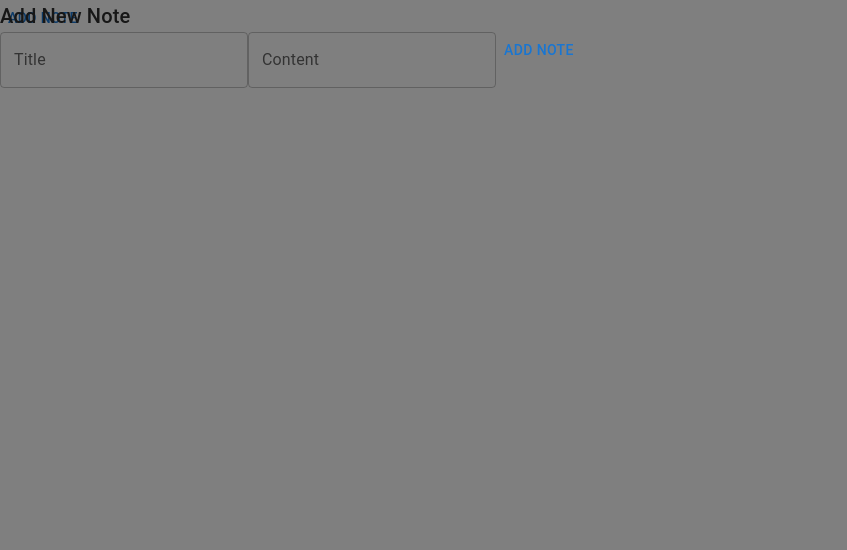
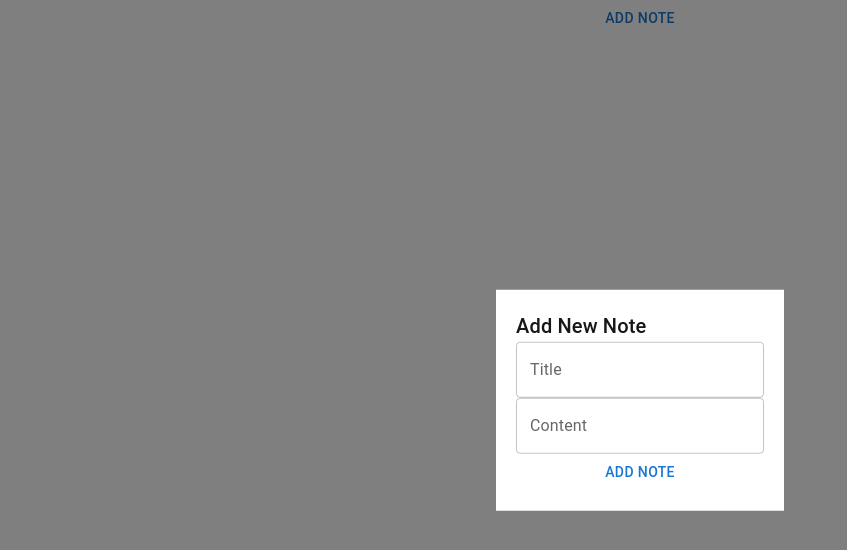
Before and after one commit to vwalker04/web-crud, a Next.js app: page / in a window 1280 px wide. Both pictures are taken after a click on the button "ADD NOTE". Shown: the top 550 px of the page, without its empty margins (0-847 px from the left). Built offline with nearby package versions, Linux system fonts and the light colour scheme.

Commit message:
Add edit modal and styling

```diff
--- /dev/null
+++ b/app/components/EditNotesModal.tsx
@@ -0,0 +1,63 @@
+import { useState } from "react"
+import { Note, NOTES_KEY } from "../page"
+import { Modal, Box, Typography, TextField, Button } from "@mui/material"
+import Grid from '@mui/material/Grid2'
+import { v4 as uuidv4 } from 'uuid'
+import { useRouter } from "next/navigation"
+
+const EditNotesModal = ({ open, handleClose }: { open: boolean, handleClose: () => void }) => {
+    const [title, setTitle] = useState<string>("")
+    const [content, setContent] = useState<string>("")
+    const router = useRouter()
+
+    const handleNewNote = () => {
+        const rawNotes = localStorage.getItem(NOTES_KEY)
+        try {
+            const foundNotes: Note[] = rawNotes ? JSON.parse(rawNotes) : []
+            const newNote: Note = {
+                id: uuidv4(),
+                title: title,
+                content: content,
+                createdTime: new Date().toISOString()
+            }
+            foundNotes.push(newNote)
+            localStorage.setItem(NOTES_KEY, JSON.stringify(foundNotes))
+            router.back()
+        } catch (e: unknown) {
+            console.error(e)
+        } finally {
+            handleClose();
+        }
+    }
+
+    return (
+        <Modal
+            open={open}
+            onClose={handleClose}
+        >
+            <Grid gap={2} {...styles.container}>
+                <Typography variant="h6">Edit Note</Typography>
+                <TextField label="Title" value={title} onChange={(e: React.ChangeEvent<HTMLInputElement>) => setTitle(e.target.value)} />
+                <TextField label="Content" value={content} onChange={(e: React.ChangeEvent<HTMLInputElement>) => setContent(e.target.value)} />
+                <Button onClick={handleNewNote}>Add Note</Button>
+            </Grid>
+        </Modal>
+    )
+}
+
+export default EditNotesModal
+
+const styles = {
+    container: {
+        sx: {
+            display: 'flex',
+            flexDirection: 'column',
+            padding: '20px',
+            backgroundColor: 'white',
+            position: 'absolute',
+            left: '50%',
+            top: '50%',
+            transform: 'translate(-50%, -50%)'
+        }
+    }
+}
--- a/app/components/NotesModal.tsx
+++ b/app/components/NotesModal.tsx
@@ -1,6 +1,7 @@
 import { useState } from "react"
 import { Note, NOTES_KEY } from "../page"
 import { Modal, Box, Typography, TextField, Button } from "@mui/material"
+import Grid from '@mui/material/Grid2'
 import { v4 as uuidv4 } from 'uuid'
 
 const NotesModal = ({ open, handleClose, setNotes }: { open: boolean, handleClose: () => void, setNotes: React.Dispatch<React.SetStateAction<Note[]>> }) => {
@@ -33,14 +34,29 @@ const NotesModal = ({ open, handleClose, setNotes }: { open: boolean, handleClos
         open={open}
         onClose={handleClose}
       >
-        <Box>
+        <Grid {...styles.container}>
           <Typography variant="h6">Add New Note</Typography>
           <TextField label="Title" value={title} onChange={(e: React.ChangeEvent<HTMLInputElement>) => setTitle(e.target.value)} />
           <TextField label="Content" value={content} onChange={(e: React.ChangeEvent<HTMLInputElement>) => setContent(e.target.value)} />
           <Button onClick={handleNewNote}>Add Note</Button>
-        </Box>
+        </Grid>
       </Modal>
     )
   }
 
   export default NotesModal
+
+  const styles = {
+    container: {
+        sx: {
+            display: 'flex',
+            flexDirection: 'column',
+            padding: '20px',
+            backgroundColor: 'white',
+            position: 'absolute',
+            left: '50%',
+            top: '50%',
+            transform: 'translate(-50%, -50%)'
+        }
+    }
+}
--- /dev/null
+++ b/app/note/[id]/page.tsx
@@ -0,0 +1,50 @@
+'use client'
+
+import { useEffect, useState } from 'react';
+import { Note, NOTES_KEY } from '@/app/page';
+import { useParams, useRouter } from 'next/navigation';
+import Grid from '@mui/material/Grid2'
+import { Button, Typography } from '@mui/material';
+import EditNotesModal from '@/app/components/EditNotesModal';
+
+
+export default function NoteDetails() {
+    const [note, setNote] = useState<Note | undefined>(undefined)
+    const [openModal, setOpenModal] = useState<boolean>(false)
+    const { id } = useParams()
+    const router = useRouter()
+
+    useEffect(() => {
+        const notes = getNotes()
+        const note: Note | undefined = notes.find(n => n.id === id)
+        if (note) setNote(note)
+    }, [])
+
+    const getNotes = (): Note[] => {
+        const rawNotes = localStorage.getItem(NOTES_KEY)
+        return rawNotes ? JSON.parse(rawNotes) : []
+    }
+
+    const handleDelete = () => {
+        const notes = getNotes()
+        const updateNotes = notes.filter(n => n.id !== note?.id)
+        localStorage.setItem(NOTES_KEY, JSON.stringify(updateNotes))
+        router.back()
+    }
+
+    return (
+        <>
+            {note &&
+                <Grid>
+                    <Typography variant="h6">Note Details</Typography>
+                    <Typography>Note ID: {note.id}</Typography>
+                    <Typography>Note title: {note.title}</Typography>
+                    <Typography>Content: {note.content}</Typography>
+                    <Typography>Creted Timestamp: {note.createdTime}</Typography>
+                    <Button onClick={() => setOpenModal(true)}>Edit</Button>
+                    <Button onClick={handleDelete}>Delete</Button>
+                </Grid>}
+            <EditNotesModal open={openModal} handleClose={() => setOpenModal(false)} />
+        </>
+    );
+};
--- a/app/page.tsx
+++ b/app/page.tsx
@@ -1,8 +1,10 @@
 'use client'
 
-import { Box, Button, Modal, TextField, Typography } from "@mui/material";
+import { Box, Button, Typography } from "@mui/material";
+import Grid from '@mui/material/Grid2';
 import React, { useEffect, useState } from "react";
 import NotesModal from "./components/NotesModal";
+import Link from "next/link";
 
 
 export const NOTES_KEY = 'notes'
@@ -30,18 +32,40 @@ export default function Home() {
 
   return (
     <>
-      <div>
+      <Box {...styles.box}>
         {notes && notes.map((note, index) => {
           return (
-            <div key={index}>
-              <h6>{note.title}</h6>
-              <p>{note.content}</p>
-            </div>
+            <Grid container key={index} gap={2} {...styles.grid}>
+              <Typography>{note.title}</Typography>
+              <Typography>{note.content}</Typography>
+              <Link href={`/note/${note.id}`}><Button>Details</Button></Link>
+            </Grid>
           );
         })}
-      </div>
-      <Button onClick={() => setModalOpen(true)}>Add Note</Button>
-      <NotesModal open={modalOpen} handleClose={() => setModalOpen(false)} setNotes={setNotes}/>
+        <Button onClick={() => setModalOpen(true)}>Add Note</Button>
+      </Box>
+      <NotesModal
+        open={modalOpen}
+        handleClose={() => setModalOpen(false)}
+        setNotes={setNotes}
+      />
     </>
   );
 }
+
+const styles = {
+  box: {
+    sx: {
+      display: 'flex',
+      flexDirection: 'column',
+      justifyContent: 'center',
+      alignItems: 'center'
+    }
+  },
+  grid: {
+    sx: {
+      display: 'flex',
+      alignItems: 'center'
+    }
+  }
+}
```
